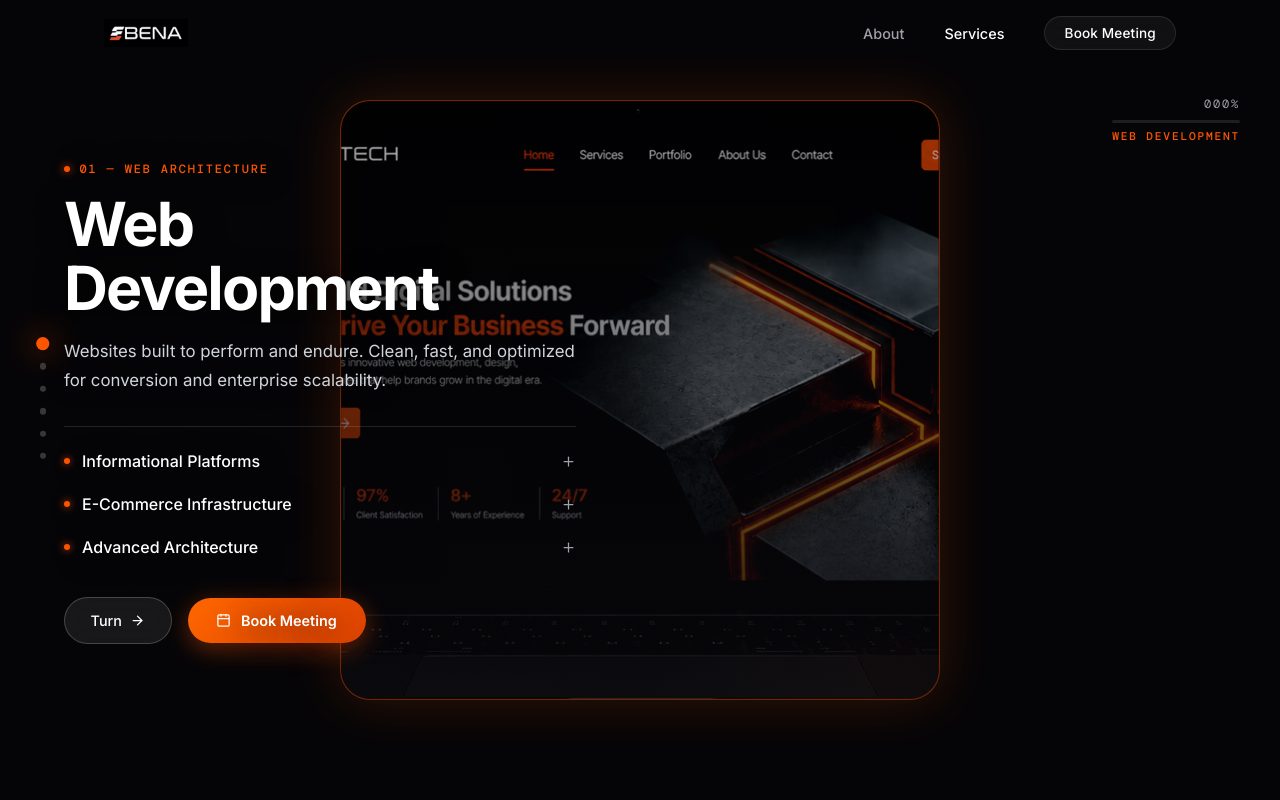
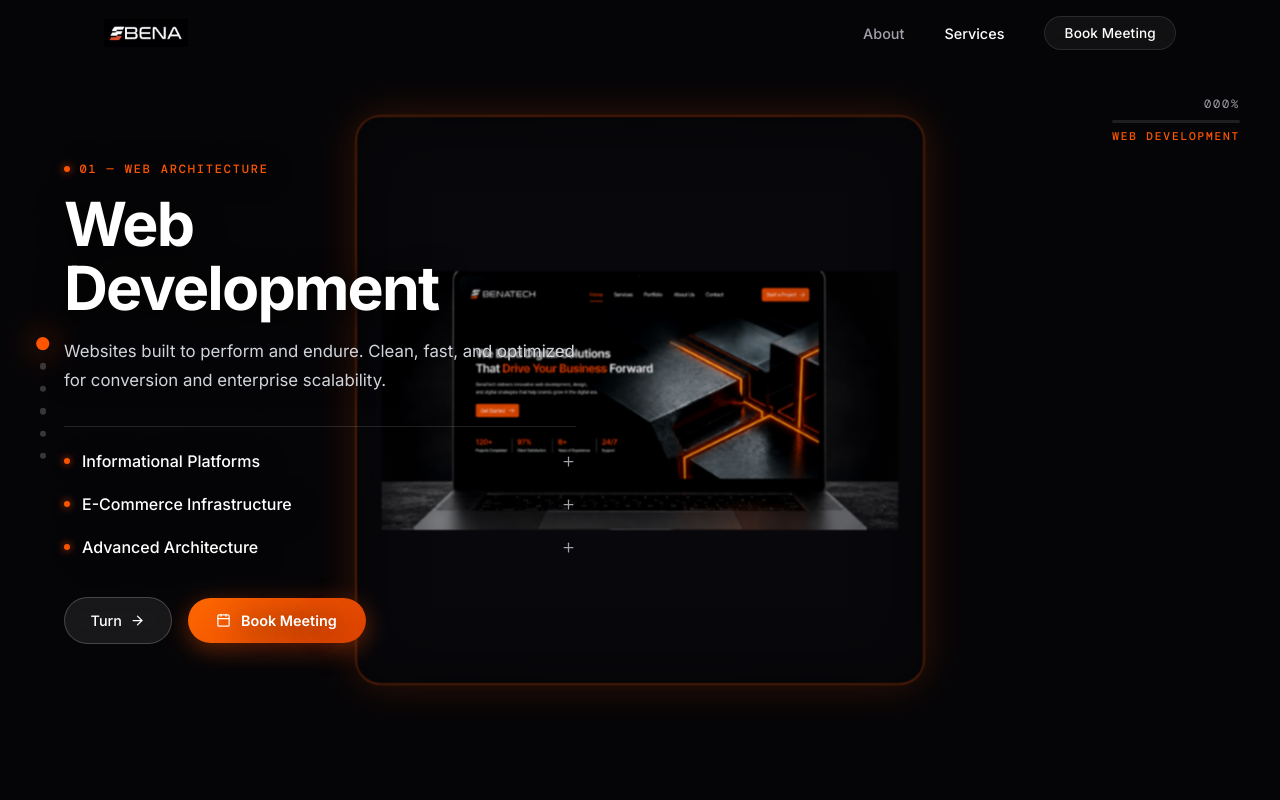
Before and after one commit to DareenNA/booking-bena-tech-adm, a React (Vite) app: page /services in a window 1280 px wide. Shown: the top 800 px of the page. Built offline with nearby package versions, Linux system fonts and the light colour scheme; no server answers.

Commit message:
fix: set object-fit contain on 3D cube faces to show full uncropped images

```diff
--- a/src/index.css
+++ b/src/index.css
@@ -126,7 +126,7 @@ a { color: inherit; text-decoration: none; }
 }
 
 #cube {
-  --s: min(62vw, 62vh, 480px);
+  --s: min(60vw, 60vh, 460px);
   width: var(--s);
   height: var(--s);
   position: relative;
@@ -142,9 +142,12 @@ a { color: inherit; text-decoration: none; }
   overflow: hidden;
   backface-visibility: hidden;
   border: 1px solid rgba(255, 85, 0, 0.4);
-  box-shadow: inset 0 0 70px rgba(0, 0, 0, 0.95), 0 0 45px rgba(255, 85, 0, 0.2);
-  border-radius: 24px;
+  box-shadow: inset 0 0 50px rgba(0, 0, 0, 0.9), 0 0 35px rgba(255, 85, 0, 0.2);
+  border-radius: 20px;
   background: #08080c;
+  display: flex;
+  align-items: center;
+  justify-content: center;
 }
 
 .face-img-wrap {
@@ -152,57 +155,27 @@ a { color: inherit; text-decoration: none; }
   inset: 0;
   width: 100%;
   height: 100%;
+  display: flex;
+  align-items: center;
+  justify-content: center;
+  padding: 1.25rem;
 }
 
 .face-img-wrap img {
   width: 100%;
   height: 100%;
-  object-fit: cover;
+  object-fit: contain; /* Full uncropped widescreen display */
   object-position: center;
-  opacity: 0.88;
-  filter: brightness(0.9) contrast(1.1);
+  border-radius: 12px;
+  opacity: 0.95;
+  filter: brightness(0.95) contrast(1.05);
 }
 
 .face-overlay {
   position: absolute;
   inset: 0;
-  background: linear-gradient(180deg, rgba(8, 8, 12, 0.15) 0%, rgba(8, 8, 12, 0.8) 100%);
+  background: radial-gradient(circle at center, transparent 40%, rgba(8, 8, 12, 0.6) 100%);
   pointer-events: none;
-}
-
-.face-title-badge {
-  position: absolute;
-  bottom: 2rem;
-  left: 2rem;
-  right: 2rem;
-  display: flex;
-  justify-content: space-between;
-  align-items: flex-end;
-  z-index: 2;
-  pointer-events: none;
-  user-select: none;
-}
-
-.face-ph {
-  font-family: var(--font-main);
-  font-weight: 600;
-  font-size: clamp(1.8rem, 4vw, 2.8rem);
-  letter-spacing: -0.02em;
-  color: #ffffff;
-  text-shadow: 0 4px 25px rgba(0,0,0,0.9);
-  line-height: 1.1;
-}
-
-.face-num-badge {
-  font-family: var(--font-mono);
-  font-size: 0.85rem;
-  letter-spacing: 0.15em;
-  color: var(--primary-orange);
-  background: rgba(0, 0, 0, 0.75);
-  padding: 0.4rem 0.9rem;
-  border-radius: 100px;
-  border: 1px solid rgba(255, 85, 0, 0.35);
-  backdrop-filter: blur(8px);
 }
 
 .face[data-face="top"] {
@@ -294,36 +267,6 @@ a { color: inherit; text-decoration: none; }
   box-shadow: 0 0 15px var(--primary-orange);
 }
 
-#face_caption {
-  position: fixed;
-  bottom: 2.5rem;
-  left: 50%;
-  transform: translateX(-50%);
-  z-index: var(--z-ui);
-  text-align: center;
-  pointer-events: none;
-  user-select: none;
-}
-
-#face_caption_num {
-  font-family: var(--font-mono);
-  font-size: 0.75rem;
-  letter-spacing: 0.3em;
-  color: var(--primary-orange);
-  text-transform: uppercase;
-  margin-bottom: 0.2rem;
-}
-
-#face_caption_name {
-  font-family: var(--font-main);
-  font-weight: 600;
-  font-size: clamp(1.8rem, 4vw, 3.2rem);
-  letter-spacing: -0.02em;
-  color: var(--text-white);
-  opacity: 0.9;
-  line-height: 1;
-}
-
 #cube_scroll_container {
   position: relative;
   z-index: 1;
@@ -336,10 +279,7 @@ a { color: inherit; text-decoration: none; }
   padding: 8rem 5vw;
 }
 
-/* ==================================================== */
-/* CLEAN FLOATING TYPOGRAPHY (NO CARDS / NO BOXES)      */
-/* ==================================================== */
-
+/* Floating Typography */
 .text-card {
   max-width: 32rem;
   padding: 0;
@@ -350,7 +290,7 @@ a { color: inherit; text-decoration: none; }
   -webkit-backdrop-filter: none;
   box-shadow: none;
   position: relative;
-  text-shadow: 0 4px 30px rgba(0,0,0,0.9);
+  text-shadow: 0 4px 30px rgba(0,0,0,0.95);
 }
 
 .text-card.right {
@@ -396,7 +336,7 @@ a { color: inherit; text-decoration: none; }
   color: #ffffff;
   margin-bottom: 1rem;
   font-size: clamp(2.6rem, 5vw, 3.8rem);
-  text-shadow: 0 6px 30px rgba(0, 0, 0, 0.9);
+  text-shadow: 0 6px 30px rgba(0, 0, 0, 0.95);
 }
 
 .text-card .body-text {
@@ -404,7 +344,7 @@ a { color: inherit; text-decoration: none; }
   line-height: 1.7;
   color: #d1d5db;
   margin-bottom: 2rem;
-  text-shadow: 0 2px 20px rgba(0, 0, 0, 0.9);
+  text-shadow: 0 2px 20px rgba(0, 0, 0, 0.95);
 }
 
 /* Feature List (Pure Text Rows) */
@@ -517,7 +457,6 @@ a { color: inherit; text-decoration: none; }
 @media (max-width: 768px) {
   #scene_strip { display: none; }
   #cube_hud { top: 5rem; right: 1rem; }
-  #face_caption { bottom: 1.5rem; }
   #cube_scroll_container section {
     min-height: 120vh;
     padding: 6rem 1.25rem;
```
